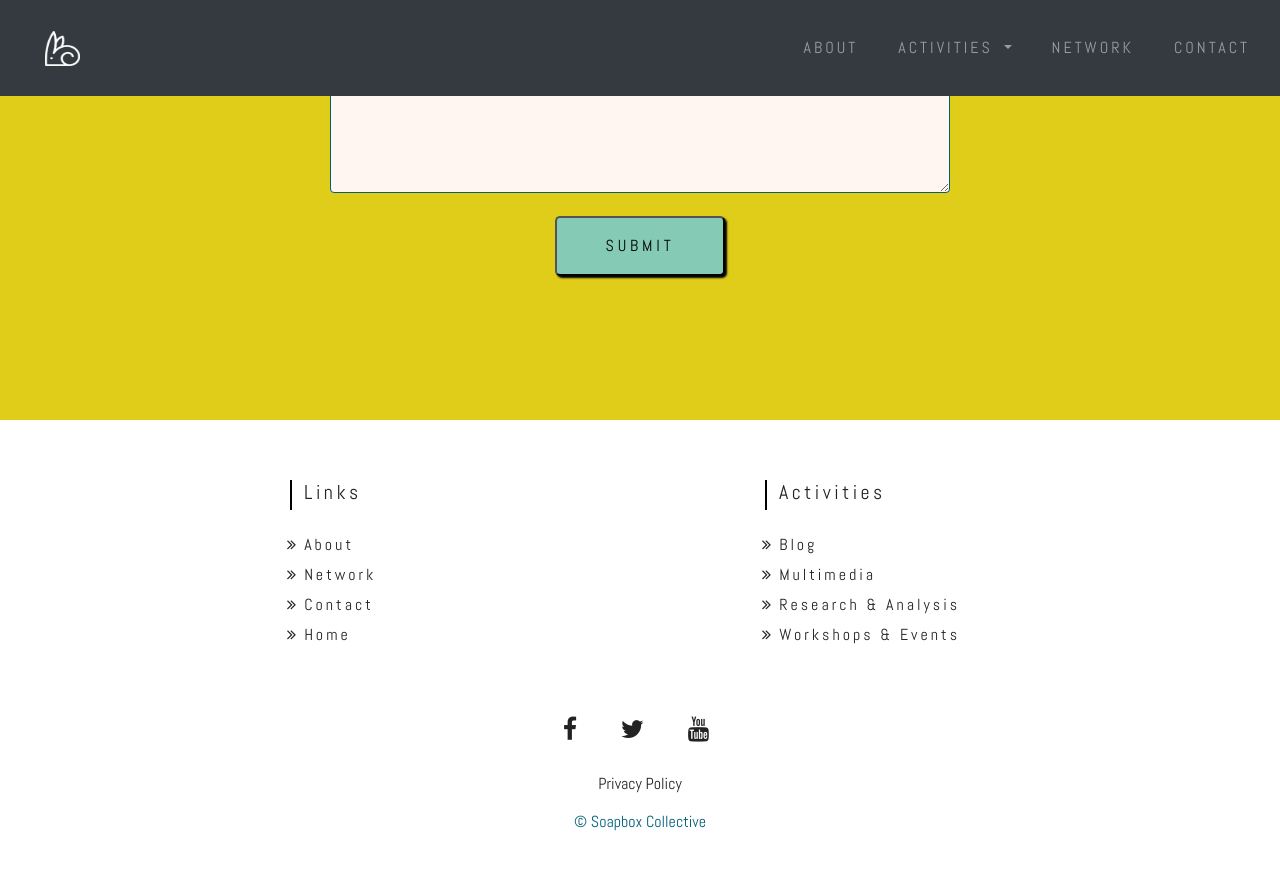
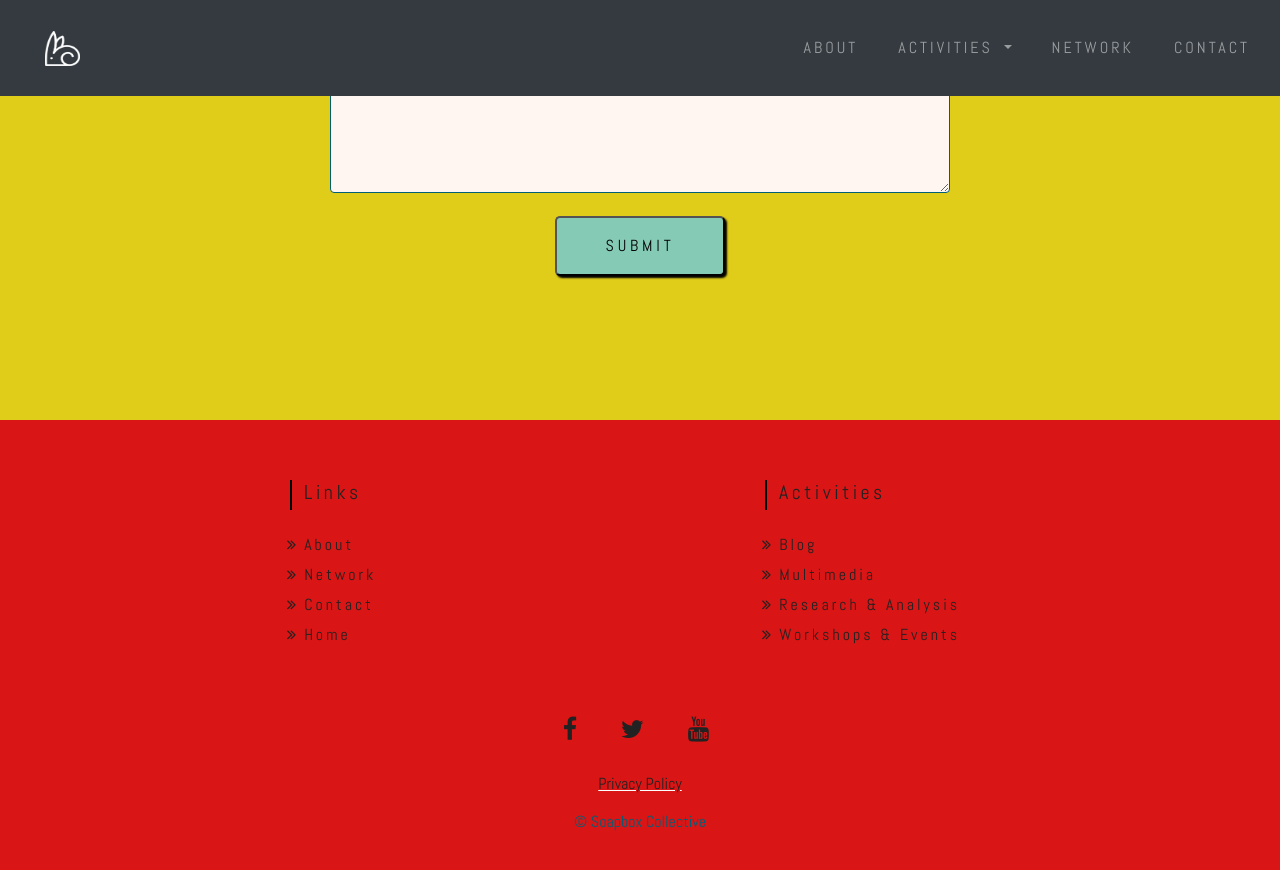
Before and after one commit to catsinspacesuits/soapbox-jekyll, a Jekyll site: the page built from index.html, in a window 1280 px wide and 900 px high, scrolled down 3794 px. Shown: the top 870 px of the window. Built offline with Jekyll 4.4.1, drawn with Linux system fonts in a browser that asks for light colours; nearby versions of some CDN libraries; library files that are not in the unit come from our copies.

Commit message:
Update from Forestry.io Scott Munro updated index.html

```diff
--- a/index.html
+++ b/index.html
@@ -7,7 +7,7 @@
 logo-image: bunny-white.png
 background-colour: "#E0CD19"
 about-box-colour: ''
-footer-colour: ''
+footer-colour: "#D91515"
 
 ---
 {% include header.html %}
```
